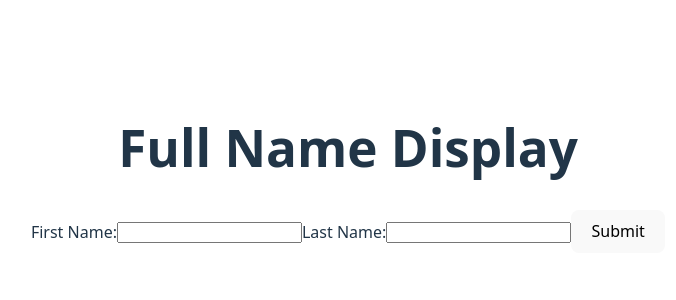
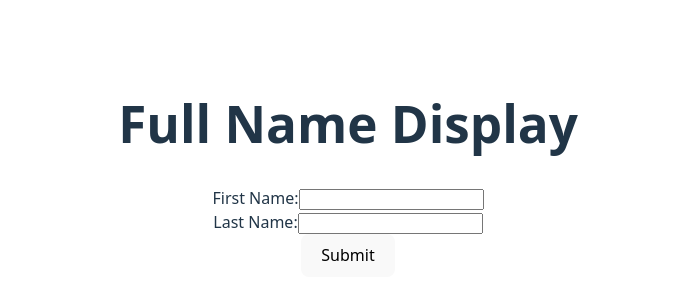
Before and after one commit to akhtarzaheen/xdisplay, a React (Vite) app: page / in a window 1280 px wide. Shown: the part 214-514 px from the top of the page, without its empty margins (292-968 px from the left). Built offline with nearby package versions, Linux system fonts and the light colour scheme.

Commit message:
xdispay new commit

```diff
--- a/src/App.jsx
+++ b/src/App.jsx
@@ -29,11 +29,13 @@ console.log(firstName.length === 0 || lastName.length === 0)
     <>
      <h1>Full Name Display</h1>
     <form onSubmit={firstName.length === 0 || lastName.length === 0 ? null : handleSubmit}>
-      <label for="firstName">First Name:</label>
+      <div>      <label for="firstName">First Name:</label>
         <input type="text"onChange={handleFirstNameChange} value={firstName} name="firstName" required/>
-
+        </div>
+<div>
         <label for="lastName">Last Name:</label>
         <input onChange={handleLastNameChange} value={lastName} type="text" name="lastName" required/>
+        </div>
       <button type="submit">Submit</button>
     </form>
       <h1> { isShowtext && `Full Name: ${firstName} ${lastName}!`}</h1>
```
